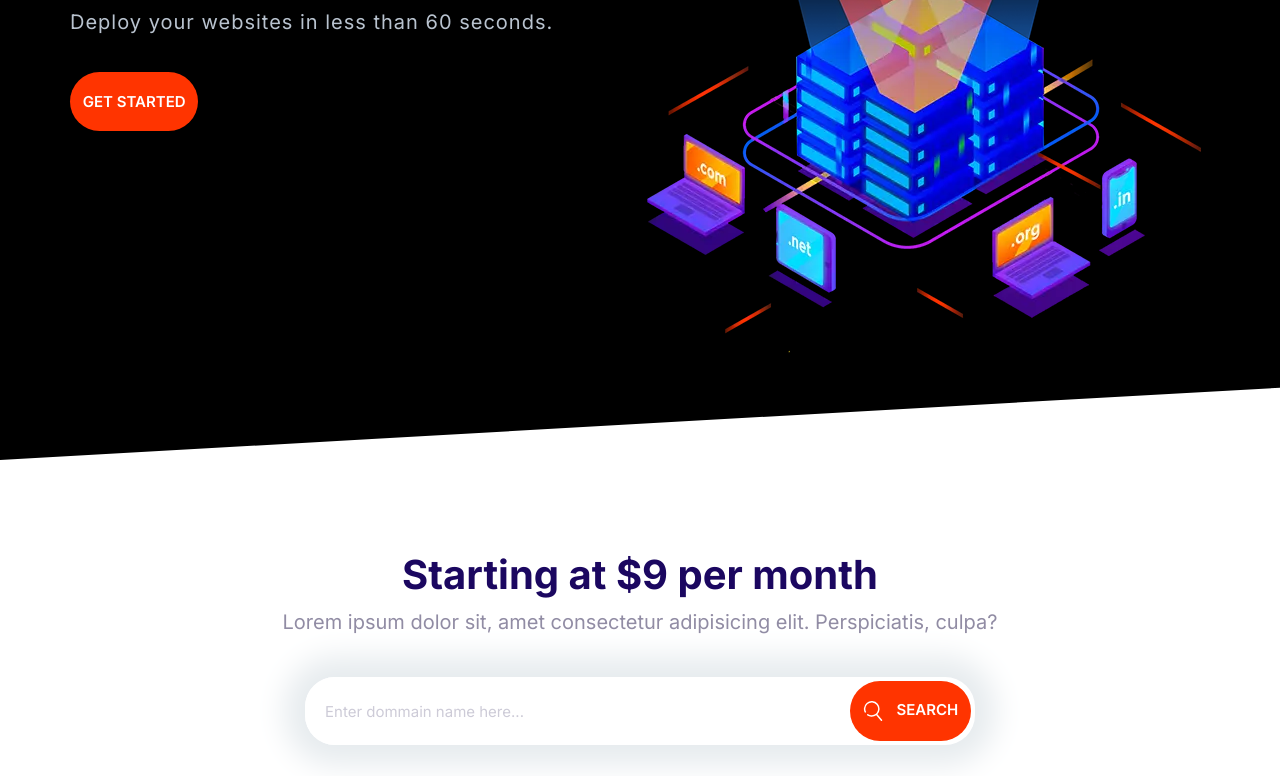
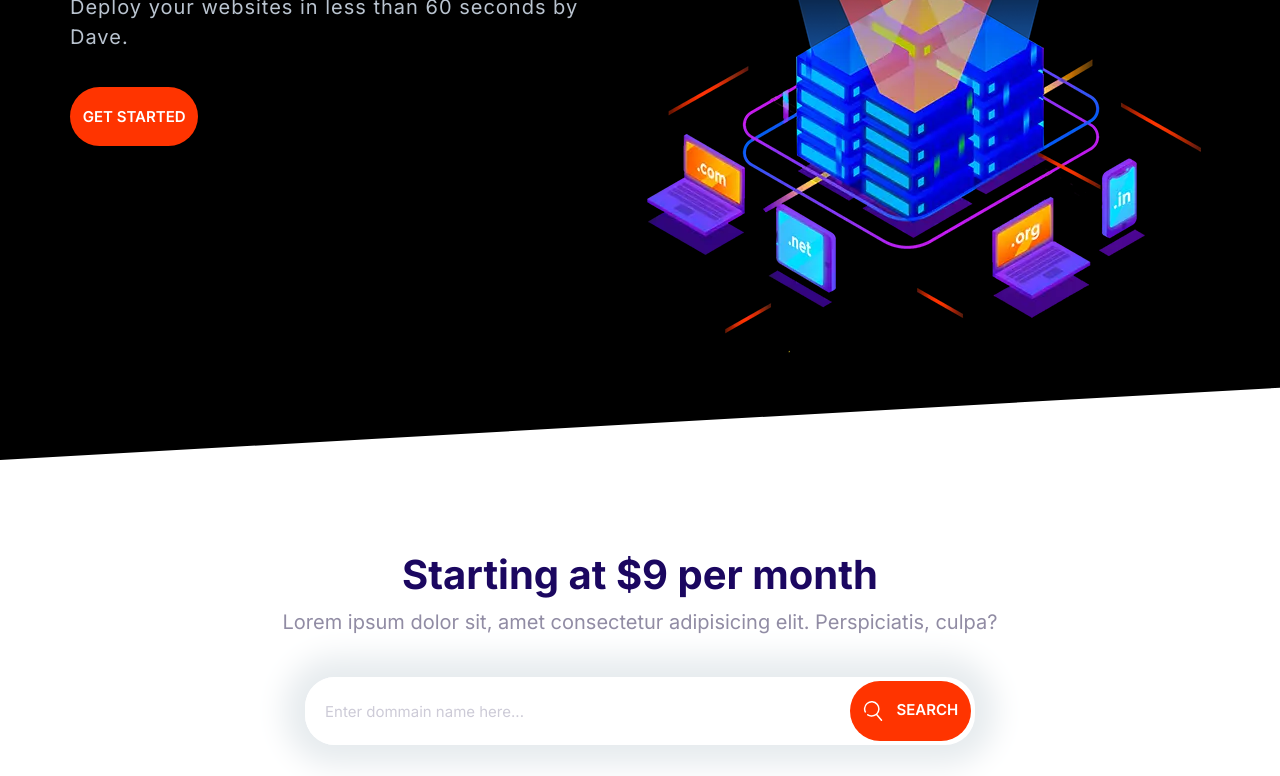
Before and after one commit to emz-achoji/Dave-Domains-Platform, a website built with Parcel: page index.html in a window 1280 px wide. Shown: the part 324-1100 px from the top of the page. Built offline with nearby package versions, Linux system fonts and the light colour scheme.

Commit message:
Updated teh block header.

```diff
--- a/index.html
+++ b/index.html
@@ -49,7 +49,7 @@
         <header class="block__header hero__content">
           <h1 class="block__heading">Cloud Hosting for Pros</h1>
           <p class="hero__tagline">
-            Deploy your websites in less than 60 seconds.
+            Deploy your websites in less than 60 seconds by Dave.
           </p>
           <a href="" class="btn btn--accent btn--stretched">Get Started</a>
         </header>
```
